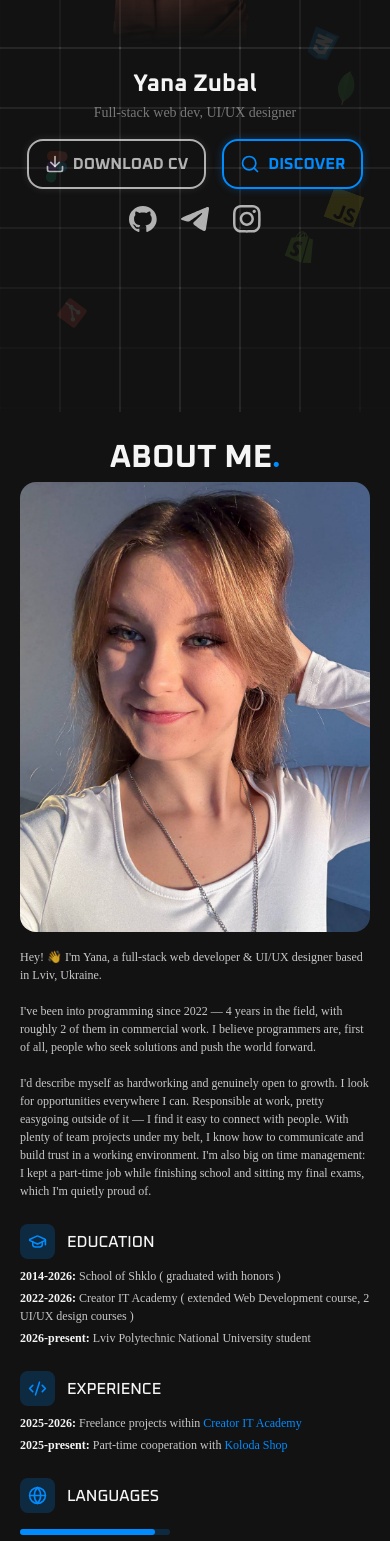
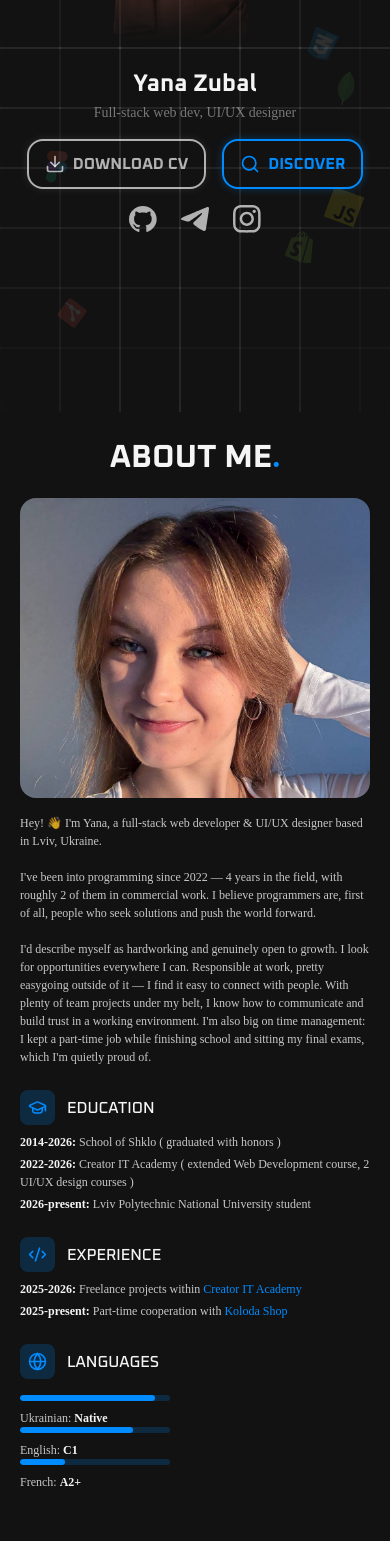
Before and after one commit to ZubalYana/Portfolio-2026, a React (Vite) app: page / in a window 390 px wide. Shown: the part 432-1973 px from the top of the page. Built offline with nearby package versions, Linux system fonts and the light colour scheme; a web font is replaced by a local one.

Commit message:
animate about me page with corresponding animation, add filling animations to language progressbars, refine responsive design

```diff
--- a/src/components/screens/AboutMe.tsx
+++ b/src/components/screens/AboutMe.tsx
@@ -1,49 +1,84 @@
-import { motion } from "framer-motion";
+import { motion, useInView } from "framer-motion";
+import { useRef } from "react";
 import portfolio_photo2 from "../../assets/portfolio_photo2.jpg";
 import { GraduationCap, Code2Icon, Globe } from "lucide-react";
 
+const languages = [
+  { language: "Ukrainian", level: "Native", fillingPercantage: 90 },
+  { language: "English",   level: "C1",     fillingPercantage: 75 },
+  { language: "French",    level: "A2+",    fillingPercantage: 30 },
+];
+
+function LanguageBar({ language, level, fillingPercantage, index }: {
+  language: string;
+  level: string;
+  fillingPercantage: number;
+  index: number;
+}) {
+  const ref = useRef(null);
+  const isInView = useInView(ref, { once: true, margin: "-60px" });
+
+  return (
+    <div ref={ref} className="w-[150px] flex flex-col gap-y-2 text-left">
+      <div className="bg-[#008CFF]/20 w-full h-[6px] rounded-[16px] overflow-hidden">
+        <motion.div
+          className="bg-[#008CFF] h-full rounded-[16px]"
+          initial={{ width: 0 }}
+          animate={isInView ? { width: `${fillingPercantage}%` } : { width: 0 }}
+          transition={{ duration: 0.8, delay: index * 0.15, ease: "easeOut" }}
+        />
+      </div>
+      <p className="text-[12px] font-light text-[#F5F5F5]/80">
+        {language}: <span className="font-semibold text-[#F5F5F5]">{level}</span>
+      </p>
+    </div>
+  );
+}
+
 export default function AboutMe() {
+  return (
+    <div className="w-screen min-h-screen flex flex-col items-center p-[20px] lg:p-[40px] relative z-10">
 
-    const languages = [
-        {
-            language: 'Ukrainian',
-            level: 'Native',
-            fillingPercantage: 90
-        },
-        {
-            language: 'English',
-            level: 'C1',
-            fillingPercantage: 75
-        },
-        {
-            language: 'French',
-            level: 'A2+',
-            fillingPercantage: 30
-        }
-    ]
-  return (
-    <motion.div className="w-screen md:h-screen min-h-0 flex flex-col items-center p-[20px] lg:p-[40px] relative z-10">
-      <h1 className="uppercase font-bold text-[32px]">
+      <motion.h1
+        className="uppercase font-bold text-[32px]"
+        initial={{ opacity: 0, y: 24 }}
+        whileInView={{ opacity: 1, y: 0 }}
+        viewport={{ once: true }}
+        transition={{ duration: 0.5 }}
+      >
         About me<span className="text-[#008CFF]">.</span>
-      </h1>
-      <div className="w-full flex-1 flex flex-col md:flex-row gap-x-6">
-        <div className="w-full md:h-full md:max-w-[30%]">
+      </motion.h1>
+
+      <div className="w-full flex-1 flex flex-col md:flex-row gap-x-6 mt-4">
+
+        <motion.div
+          className="w-full md:max-w-[30%]"
+          initial={{ opacity: 0, x: -24 }}
+          whileInView={{ opacity: 1, x: 0 }}
+          viewport={{ once: true }}
+          transition={{ duration: 0.6, delay: 0.1 }}
+        >
           <img
             src={portfolio_photo2}
             alt="portfolio photo 2"
-            className="w-full h-[450px] object-cover object-top rounded-[16px]"
+            className="w-full h-[300px] md:h-[450px] object-cover object-top rounded-[16px]"
           />
-        </div>
-        <div className="w-full md:h-full md:max-w-[70%] pt-4">
+        </motion.div>
+
+        <motion.div
+          className="w-full md:max-w-[70%] pt-4"
+          initial={{ opacity: 0, x: 24 }}
+          whileInView={{ opacity: 1, x: 0 }}
+          viewport={{ once: true }}
+          transition={{ duration: 0.6, delay: 0.15 }}
+        >
           <p className="text-[12px] text-left w-full text-[#F5F5F5]/80">
             Hey! 👋 I'm Yana, a full-stack web developer & UI/UX designer based
-            in Lviv, Ukraine. <br />
-            <br />
+            in Lviv, Ukraine. <br /><br />
             I've been into programming since 2022 — 4 years in the field, with
             roughly 2 of them in commercial work. I believe programmers are,
             first of all, people who seek solutions and push the world forward.{" "}
-            <br />
-            <br />
+            <br /><br />
             I'd describe myself as hardworking and genuinely open to growth. I
             look for opportunities everywhere I can. Responsible at work, pretty
             easygoing outside of it — I find it easy to connect with people.
@@ -52,7 +87,9 @@ export default function AboutMe() {
             on time management: I kept a part-time job while finishing school
             and sitting my final exams, which I'm quietly proud of.
           </p>
+
           <div className="w-full flex flex-col gap-y-6 md:gap-y-0 md:flex-row mt-6 md:mt-4">
+
             <div className="w-full md:w-[50%] flex flex-col">
               <div className="flex gap-x-3 items-center">
                 <div className="w-[35px] h-[35px] p-2 rounded-[8px] bg-[#008CFF]/20">
@@ -60,81 +97,55 @@ export default function AboutMe() {
                 </div>
                 <h5 className="uppercase font-medium text-[16px]">Education</h5>
               </div>
-
               <div className="w-full flex flex-col text-left gap-y-1 mt-2">
                 <p className="font-light text-[12px] text-[#F5F5F5]/80">
-                  <span className="font-semibold text-[#F5F5F5]">2014-2026: </span>School of
-                  Shklo ( graduated with honors )
+                  <span className="font-semibold text-[#F5F5F5]">2014-2026: </span>School of Shklo ( graduated with honors )
                 </p>
                 <p className="font-light text-[12px] text-[#F5F5F5]/80">
-                  <span className="font-semibold text-[#F5F5F5]">2022-2026: </span>Creator IT
-                  Academy ( extended Web Development course, 2 UI/UX design
-                  courses )
+                  <span className="font-semibold text-[#F5F5F5]">2022-2026: </span>Creator IT Academy ( extended Web Development course, 2 UI/UX design courses )
                 </p>
                 <p className="font-light text-[12px] text-[#F5F5F5]/80">
-                  <span className="font-semibold text-[#F5F5F5]">2026-present: </span>Lviv
-                  Polytechnic National University student
+                  <span className="font-semibold text-[#F5F5F5]">2026-present: </span>Lviv Polytechnic National University student
                 </p>
               </div>
             </div>
+
             <div className="w-full md:w-[50%] flex flex-col">
               <div className="flex gap-x-3 items-center">
                 <div className="w-[35px] h-[35px] p-2 rounded-[8px] bg-[#008CFF]/20">
                   <Code2Icon className="w-full h-full text-[#008CFF]" />
                 </div>
-                <h5 className="uppercase font-medium text-[16px]">
-                  Experience
-                </h5>
+                <h5 className="uppercase font-medium text-[16px]">Experience</h5>
               </div>
-
               <div className="w-full flex flex-col text-left gap-y-1 mt-2">
                 <p className="font-light text-[12px] text-[#F5F5F5]/80">
-                  <span className="font-semibold text-[#F5F5F5]">2025-2026: </span>Freelance
-                  projects within{" "}
-                  <a
-                    className="text-[#008CFF] cursor-pointer"
-                    href="https://creator-it-academy.com/ "
-                  >
-                    Creator IT Academy
-                  </a>
+                  <span className="font-semibold text-[#F5F5F5]">2025-2026: </span>Freelance projects within{" "}
+                  <a className="text-[#008CFF] cursor-pointer" href="https://creator-it-academy.com/">Creator IT Academy</a>
                 </p>
                 <p className="font-light text-[12px] text-[#F5F5F5]/80">
-                  <span className="font-semibold text-[#F5F5F5]">2025-present: </span>Part-time
-                  cooperation with{" "}
-                  <a
-                    className="text-[#008CFF] cursor-pointer"
-                    href="https://koloda.shop/"
-                  >
-                    Koloda Shop
-                  </a>
+                  <span className="font-semibold text-[#F5F5F5]">2025-present: </span>Part-time cooperation with{" "}
+                  <a className="text-[#008CFF] cursor-pointer" href="https://koloda.shop/">Koloda Shop</a>
                 </p>
               </div>
             </div>
           </div>
+
           <div className="w-full flex flex-col mt-6 md:mt-4">
             <div className="flex gap-x-3 items-center">
               <div className="w-[35px] h-[35px] p-2 rounded-[8px] bg-[#008CFF]/20">
                 <Globe className="w-full h-full text-[#008CFF]" />
               </div>
-                <h5 className="uppercase font-medium text-[16px]">
-                  Languages
-                </h5>
+              <h5 className="uppercase font-medium text-[16px]">Languages</h5>
             </div>
             <div className="w-full flex flex-col flex-wrap md:flex-nowrap md:flex-row md:gap-x-6 mt-4">
-              {languages.map((language, index)=>(
-                <div className="w-[150px] flex flex-col gap-y-2 text-left" key={index}>
-                    <div className="bg-[#008CFF]/20 w-full h-[6px] rounded-[16px]">
-                    <div className="bg-[#008CFF] h-full rounded-[16px]" style={{width: `${language.fillingPercantage}%`}}></div>
-                    </div>
-                    <p className="text-[12px] font-light text-[#F5F5F5]/80">
-                        {language.language}: <span className="font-semibold text-[#F5F5F5]">{language.level}</span>
-                    </p>
-                </div>
+              {languages.map((lang, index) => (
+                <LanguageBar key={index} {...lang} index={index} />
               ))}
             </div>
           </div>
+
+        </motion.div>
       </div>
     </div>
-    </motion.div>
   );
 }
```
Lines whose indentation alone changed are shown as unchanged.
